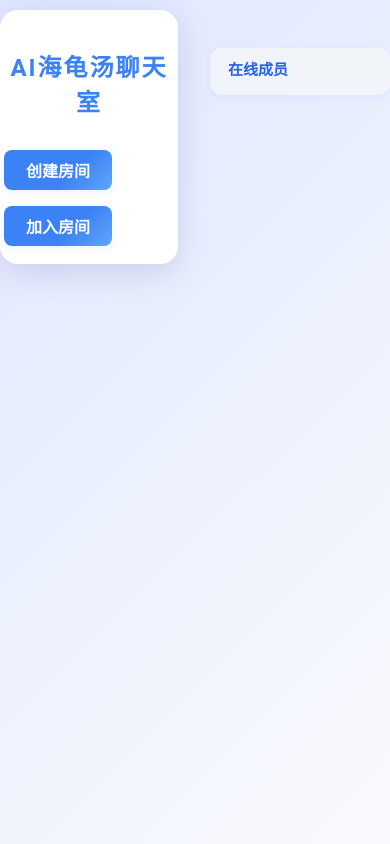
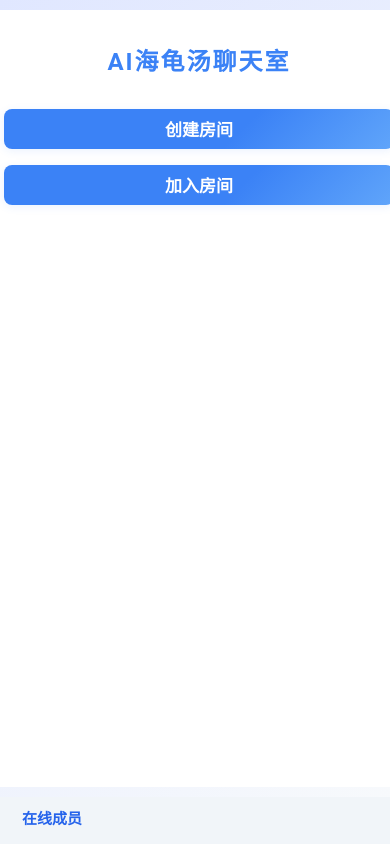
Before and after one commit to namewyf/turtle_soup, a Flask app: page / in a window 390 px wide. Run offline with Flask 3, Linux system fonts and the light colour scheme.

Commit message:
Update index.html

```diff
--- a/templates/index.html
+++ b/templates/index.html
@@ -92,8 +92,15 @@
         .room-info { text-align: center; color: #64748b; margin-bottom: 10px; }
         .delete-btn { background: #f87171; margin-top: 10px; }
         @media (max-width: 600px) {
-            .container { padding: 18px 4px 10px 4px; margin-top: 10px; }
-            #chat-box { height: 220px; }
+            .main-layout { flex-direction: column !important; align-items: stretch !important; }
+            .container { max-width: 100vw !important; margin-right: 0 !important; margin-top: 10px !important; border-radius: 0 !important; box-shadow: none !important; padding: 12px 4px 10px 4px !important; }
+            #user-list-panel { max-width: 100vw !important; min-width: 0 !important; margin-top: 10px !important; border-radius: 0 !important; box-shadow: none !important; padding: 10px 4px 10px 4px !important; order: 2; }
+            .btn, input[type=text], input[type=password] { font-size: 17px !important; width: 100% !important; box-sizing: border-box !important; }
+            .form-group { margin-bottom: 14px !important; }
+            #page-chat { flex-direction: column; }
+            .input-row { flex-direction: column !important; gap: 6px; margin-top: 8px; margin-bottom: 0; }
+            #user-input { font-size: 17px; padding: 10px 10px; border-radius: 8px; min-width: 0; width: 100%; }
+            #send-btn { min-width: 60px; font-size: 17px; padding: 0 10px; height: 40px; width: 100%; }
         }
     </style>
 </head>
```
